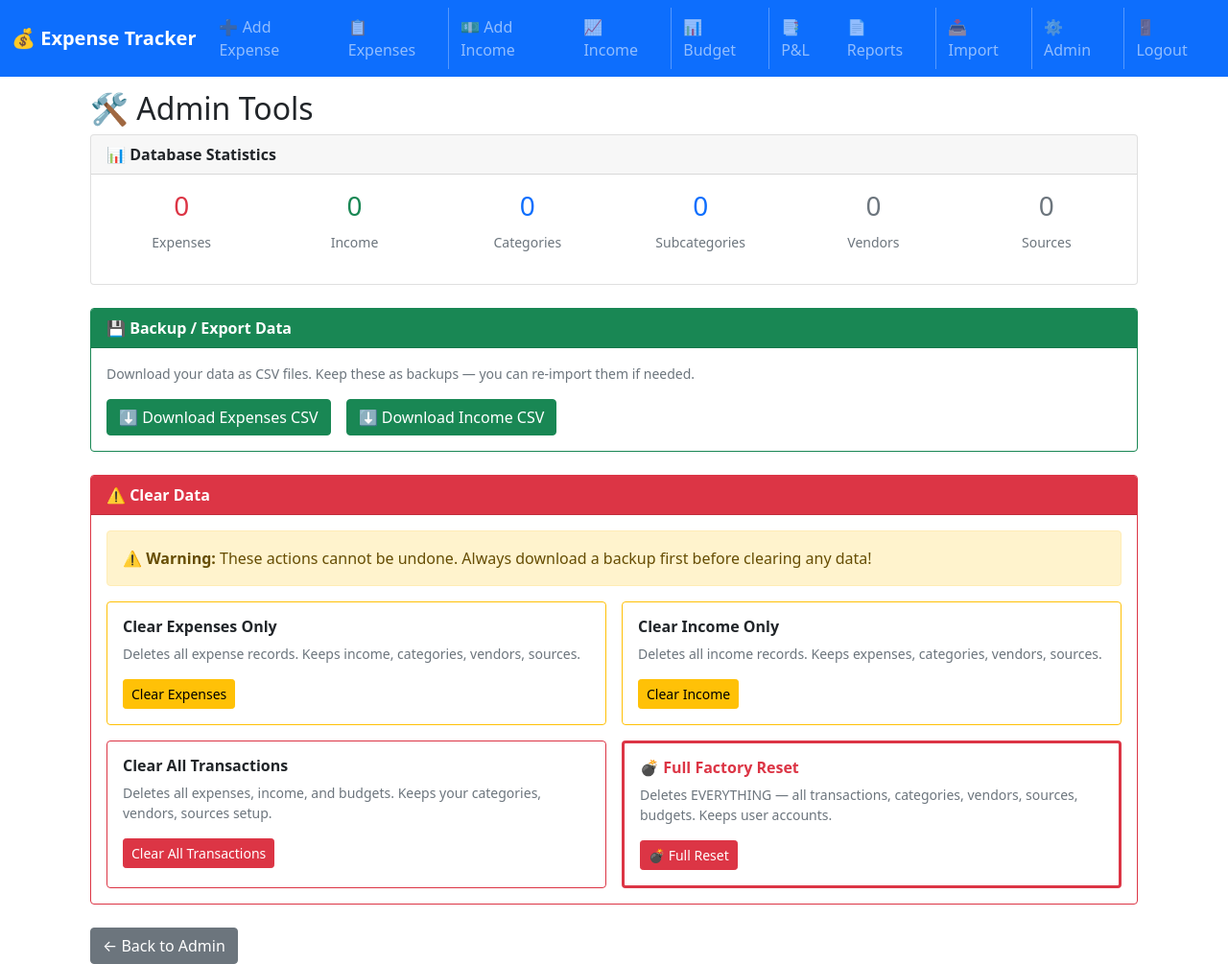
After one commit to treborreimroc/holly-expense-tracker, a Flask app: page /admin/tools in a window 1280 px wide. The commit adds this page. Shown: the whole page at 96% size. Run offline with Flask 3, Linux system fonts and the light colour scheme; the visitor is signed in with stand-in values (Sample User, id 1); data that the repository does not hold is empty; some libraries are stand-ins or nearby versions.

Commit message:
Add files via upload

```diff
--- a/app.py
+++ b/app.py
@@ -1773,12 +1773,11 @@ def csv_import_process():
     income_imported = 0
     errors = 0
 
+    from datetime import datetime as dt
+
     for row in rows:
         try:
-            # Parse date — handle common formats
             date_str = row['date'].strip()
-            # Try common date formats
-            from datetime import datetime as dt
             parsed_date = None
             for fmt in ['%Y-%m-%d', '%m/%d/%Y', '%d/%m/%Y', '%m-%d-%Y',
                         '%Y/%m/%d', '%b %d, %Y', '%d-%b-%Y', '%m/%d/%y']:
@@ -1796,6 +1795,15 @@ def csv_import_process():
             description = row['description'][:255]
 
             if row['type'] == 'expense':
+                # Duplicate check — same date, amount, description
+                cursor.execute("""
+                    SELECT COUNT(*) as cnt FROM expenses
+                    WHERE date = %s AND amount = %s
+                    AND LOWER(description) = LOWER(%s)
+                """, (parsed_date, amount, description))
+                if cursor.fetchone()['cnt'] > 0:
+                    errors += 1  # count as skipped duplicate
+                    continue
                 cursor.execute("""
                     INSERT INTO expenses
                         (date, source_id, description, category_id, amount, created_at)
@@ -1803,6 +1811,15 @@ def csv_import_process():
                 """, (parsed_date, source_id, description, category_id, amount))
                 expenses_imported += 1
             else:
+                # Duplicate check for income
+                cursor.execute("""
+                    SELECT COUNT(*) as cnt FROM income
+                    WHERE date = %s AND amount = %s
+                    AND LOWER(description) = LOWER(%s)
+                """, (parsed_date, amount, description))
+                if cursor.fetchone()['cnt'] > 0:
+                    errors += 1
+                    continue
                 cursor.execute("""
                     INSERT INTO income
                         (date, source_id, description, amount, created_at)
@@ -1856,6 +1873,176 @@ def csv_template_delete(template_id):
     cursor.close(); conn.close()
     return jsonify({'success': True})
 
+
+# ============= ADMIN TOOLS =============
+@app.route('/admin/tools')
+@login_required
+def admin_tools():
+    conn = get_db_connection()
+    cursor = conn.cursor(cursor_factory=psycopg2.extras.RealDictCursor)
+    stats = {}
+    for table in ['expenses', 'income', 'categories', 'subcategories',
+                  'vendors', 'sources', 'budget', 'tax_rates', 'users']:
+        try:
+            cursor.execute(f'SELECT COUNT(*) as count FROM {table}')
+            stats[table] = cursor.fetchone()['count']
+        except Exception:
+            stats[table] = 0
+    cursor.close(); conn.close()
+    return render_template('admin_tools.html', stats=stats)
+
+@app.route('/admin/backup/expenses')
+@login_required
+def backup_expenses():
+    import csv
+    from io import StringIO
+    from flask import Response
+    conn = get_db_connection()
+    cursor = conn.cursor(cursor_factory=psycopg2.extras.RealDictCursor)
+    cursor.execute("""
+        SELECT e.date, e.description, e.amount, e.notes,
+               s.name as source, c.name as category,
+               sc.name as subcategory, v.name as vendor,
+               tr.name as tax_rate, e.subtotal, e.tax_amount
+        FROM expenses e
+        LEFT JOIN sources s ON e.source_id = s.id
+        LEFT JOIN categories c ON e.category_id = c.id
+        LEFT JOIN subcategories sc ON e.subcategory_id = sc.id
+        LEFT JOIN vendors v ON e.vendor_id = v.id
+        LEFT JOIN tax_rates tr ON e.tax_rate_id = tr.id
+        WHERE e.archived = 0 AND (e.is_split = 0 OR e.is_split = 2)
+        ORDER BY e.date DESC
+    """)
+    rows = cursor.fetchall()
+    cursor.close(); conn.close()
+
+    output = StringIO()
+    writer = csv.writer(output)
+    writer.writerow(['Date','Description','Amount','Source','Category',
+                     'Subcategory','Vendor','Tax Rate','Subtotal','Tax Amount','Notes'])
+    for r in rows:
+        writer.writerow([r['date'], r['description'], r['amount'], r['source'],
+                        r['category'], r['subcategory'], r['vendor'],
+                        r['tax_rate'], r['subtotal'], r['tax_amount'], r['notes']])
+
+    output.seek(0)
+    filename = f'expenses_backup_{datetime.now().strftime("%Y%m%d_%H%M%S")}.csv'
+    return Response(output.read(), mimetype='text/csv',
+                   headers={'Content-Disposition': f'attachment; filename="{filename}"'})
+
+@app.route('/admin/backup/income')
+@login_required
+def backup_income():
+    import csv
+    from io import StringIO
+    from flask import Response
+    conn = get_db_connection()
+    cursor = conn.cursor(cursor_factory=psycopg2.extras.RealDictCursor)
+    cursor.execute("""
+        SELECT i.date, i.description, i.amount, i.notes,
+               s.name as source, ic.name as category
+        FROM income i
+        LEFT JOIN sources s ON i.source_id = s.id
+        LEFT JOIN income_categories ic ON i.category_id = ic.id
+        WHERE i.archived = 0
+        ORDER BY i.date DESC
+    """)
+    rows = cursor.fetchall()
+    cursor.close(); conn.close()
+
+    output = StringIO()
+    writer = csv.writer(output)
+    writer.writerow(['Date','Description','Amount','Source','Category','Notes'])
+    for r in rows:
+        writer.writerow([r['date'], r['description'], r['amount'],
+                        r['source'], r['category'], r['notes']])
+
+    output.seek(0)
+    filename = f'income_backup_{datetime.now().strftime("%Y%m%d_%H%M%S")}.csv'
+    return Response(output.read(), mimetype='text/csv',
+                   headers={'Content-Disposition': f'attachment; filename="{filename}"'})
+
+@app.route('/admin/clear', methods=['POST'])
+@login_required
+def admin_clear():
+    if session.get('username') != 'admin':
+        return jsonify({'success': False, 'error': 'Admin only'})
+
+    action = request.form.get('action')
+    confirm = request.form.get('confirm', '').strip().upper()
+
+    if confirm != 'DELETE':
+        return jsonify({'success': False, 'error': 'Type DELETE to confirm'})
+
+    conn = get_db_connection()
+    cursor = conn.cursor()
+
+    try:
+        if action == 'expenses_only':
+            cursor.execute('DELETE FROM expenses')
+            msg = 'All expenses deleted'
+        elif action == 'income_only':
+            cursor.execute('DELETE FROM income')
+            msg = 'All income deleted'
+        elif action == 'transactions':
+            cursor.execute('DELETE FROM expenses')
+            cursor.execute('DELETE FROM income')
+            cursor.execute('DELETE FROM budget')
+            msg = 'All transactions and budgets deleted'
+        elif action == 'full_reset':
+            for table in ['expenses', 'income', 'budget', 'budget_subcategory',
+                         'subcategories', 'vendors', 'categories', 'income_categories',
+                         'sources', 'tax_rates', 'csv_templates']:
+                cursor.execute(f'DELETE FROM {table}')
+            msg = 'Full reset complete — all data deleted'
+        else:
+            conn.rollback()
+            cursor.close(); conn.close()
+            return jsonify({'success': False, 'error': 'Unknown action'})
+
+        conn.commit()
+        cursor.close(); conn.close()
+        return jsonify({'success': True, 'message': msg})
+    except Exception as e:
+        conn.rollback()
+        cursor.close(); conn.close()
+        return jsonify({'success': False, 'error': str(e)})
+
+
+@app.route('/csv-import/check-duplicates', methods=['POST'])
+@login_required
+def check_duplicates():
+    """Check which rows already exist in the database."""
+    data = request.get_json()
+    rows = data.get('rows', [])
+    duplicate_indices = []
+
+    conn = get_db_connection()
+    cursor = conn.cursor(cursor_factory=psycopg2.extras.RealDictCursor)
+
+    for i, row in enumerate(rows):
+        try:
+            if row['type'] == 'expense':
+                cursor.execute("""
+                    SELECT COUNT(*) as cnt FROM expenses
+                    WHERE date = %s AND amount = %s
+                    AND LOWER(description) = LOWER(%s)
+                """, (row['date'], float(row['amount']), row['description']))
+            else:
+                cursor.execute("""
+                    SELECT COUNT(*) as cnt FROM income
+                    WHERE date = %s AND amount = %s
+                    AND LOWER(description) = LOWER(%s)
+                """, (row['date'], float(row['amount']), row['description']))
+
+            if cursor.fetchone()['cnt'] > 0:
+                duplicate_indices.append(i)
+        except Exception:
+            pass
+
+    cursor.close(); conn.close()
+    return jsonify({'duplicates': duplicate_indices})
+
 if __name__ == '__main__':
     port = int(os.environ.get('PORT', 5000))
     app.run(host='0.0.0.0', port=port, debug=False)
--- /dev/null
+++ b/templates/admin_tools.html
@@ -0,0 +1,191 @@
+{% extends "base.html" %}
+{% block title %}Admin Tools{% endblock %}
+{% block content %}
+<div class="container mt-4">
+    <h2>🛠️ Admin Tools</h2>
+
+    <!-- Database Statistics -->
+    <div class="card mb-4">
+        <div class="card-header fw-bold">📊 Database Statistics</div>
+        <div class="card-body">
+            <div class="row text-center">
+                <div class="col-md-2 col-4 mb-3">
+                    <h3 class="text-danger">{{ stats.expenses }}</h3>
+                    <small class="text-muted">Expenses</small>
+                </div>
+                <div class="col-md-2 col-4 mb-3">
+                    <h3 class="text-success">{{ stats.income }}</h3>
+                    <small class="text-muted">Income</small>
+                </div>
+                <div class="col-md-2 col-4 mb-3">
+                    <h3 class="text-primary">{{ stats.categories }}</h3>
+                    <small class="text-muted">Categories</small>
+                </div>
+                <div class="col-md-2 col-4 mb-3">
+                    <h3 class="text-primary">{{ stats.subcategories }}</h3>
+                    <small class="text-muted">Subcategories</small>
+                </div>
+                <div class="col-md-2 col-4 mb-3">
+                    <h3 class="text-secondary">{{ stats.vendors }}</h3>
+                    <small class="text-muted">Vendors</small>
+                </div>
+                <div class="col-md-2 col-4 mb-3">
+                    <h3 class="text-secondary">{{ stats.sources }}</h3>
+                    <small class="text-muted">Sources</small>
+                </div>
+            </div>
+        </div>
+    </div>
+
+    <!-- Backup / Export -->
+    <div class="card mb-4 border-success">
+        <div class="card-header bg-success text-white fw-bold">💾 Backup / Export Data</div>
+        <div class="card-body">
+            <p class="text-muted small mb-3">
+                Download your data as CSV files. Keep these as backups — you can re-import them if needed.
+            </p>
+            <div class="d-flex gap-3 flex-wrap">
+                <a href="{{ url_for('backup_expenses') }}" class="btn btn-success">
+                    ⬇ Download Expenses CSV
+                </a>
+                <a href="{{ url_for('backup_income') }}" class="btn btn-success">
+                    ⬇ Download Income CSV
+                </a>
+            </div>
+        </div>
+    </div>
+
+    <!-- Clear Data — admin only -->
+    {% if session.username == 'admin' %}
+    <div class="card mb-4 border-danger">
+        <div class="card-header bg-danger text-white fw-bold">⚠️ Clear Data</div>
+        <div class="card-body">
+            <div class="alert alert-warning">
+                <strong>⚠️ Warning:</strong> These actions cannot be undone.
+                Always download a backup first before clearing any data!
+            </div>
+
+            <div class="row g-3">
+
+                <!-- Clear Expenses Only -->
+                <div class="col-md-6">
+                    <div class="card border-warning h-100">
+                        <div class="card-body">
+                            <h6 class="fw-bold">Clear Expenses Only</h6>
+                            <p class="small text-muted">Deletes all expense records. Keeps income, categories, vendors, sources.</p>
+                            <button type="button" class="btn btn-warning btn-sm"
+                                    onclick="confirmClear('expenses_only', 'Delete ALL expenses?')">
+                                Clear Expenses
+                            </button>
+                        </div>
+                    </div>
+                </div>
+
+                <!-- Clear Income Only -->
+                <div class="col-md-6">
+                    <div class="card border-warning h-100">
+                        <div class="card-body">
+                            <h6 class="fw-bold">Clear Income Only</h6>
+                            <p class="small text-muted">Deletes all income records. Keeps expenses, categories, vendors, sources.</p>
+                            <button type="button" class="btn btn-warning btn-sm"
+                                    onclick="confirmClear('income_only', 'Delete ALL income records?')">
+                                Clear Income
+                            </button>
+                        </div>
+                    </div>
+                </div>
+
+                <!-- Clear All Transactions -->
+                <div class="col-md-6">
+                    <div class="card border-danger h-100">
+                        <div class="card-body">
+                            <h6 class="fw-bold">Clear All Transactions</h6>
+                            <p class="small text-muted">Deletes all expenses, income, and budgets. Keeps your categories, vendors, sources setup.</p>
+                            <button type="button" class="btn btn-danger btn-sm"
+                                    onclick="confirmClear('transactions', 'Delete ALL expenses, income and budgets?')">
+                                Clear All Transactions
+                            </button>
+                        </div>
+                    </div>
+                </div>
+
+                <!-- Full Reset -->
+                <div class="col-md-6">
+                    <div class="card border-danger h-100" style="border-width:3px !important;">
+                        <div class="card-body">
+                            <h6 class="fw-bold text-danger">💣 Full Factory Reset</h6>
+                            <p class="small text-muted">Deletes EVERYTHING — all transactions, categories, vendors, sources, budgets. Keeps user accounts.</p>
+                            <button type="button" class="btn btn-danger btn-sm"
+                                    onclick="confirmClear('full_reset', 'FULL FACTORY RESET — delete absolutely everything?')">
+                                💣 Full Reset
+                            </button>
+                        </div>
+                    </div>
+                </div>
+
+            </div>
+        </div>
+    </div>
+    {% endif %}
+
+    <a href="{{ url_for('manage') }}" class="btn btn-secondary">← Back to Admin</a>
+</div>
+
+<!-- Confirm Modal -->
+<div class="modal fade" id="confirmModal" tabindex="-1">
+    <div class="modal-dialog">
+        <div class="modal-content">
+            <div class="modal-header bg-danger text-white">
+                <h5 class="modal-title">⚠️ Confirm Delete</h5>
+                <button type="button" class="btn-close btn-close-white" data-bs-dismiss="modal"></button>
+            </div>
+            <div class="modal-body">
+                <p id="confirmMsg" class="fw-bold"></p>
+                <p class="text-muted small">This cannot be undone. Type <strong>DELETE</strong> to confirm.</p>
+                <input type="text" id="confirmInput" class="form-control"
+                       placeholder="Type DELETE here">
+            </div>
+            <div class="modal-footer">
+                <button type="button" class="btn btn-secondary" data-bs-dismiss="modal">Cancel</button>
+                <button type="button" class="btn btn-danger" onclick="doDelete()">Delete</button>
+            </div>
+        </div>
+    </div>
+</div>
+
+<script>
+let pendingAction = '';
+
+function confirmClear(action, msg) {
+    pendingAction = action;
+    document.getElementById('confirmMsg').textContent = msg;
+    document.getElementById('confirmInput').value = '';
+    new bootstrap.Modal(document.getElementById('confirmModal')).show();
+}
+
+function doDelete() {
+    const confirmText = document.getElementById('confirmInput').value.trim().toUpperCase();
+    if (confirmText !== 'DELETE') {
+        alert('You must type DELETE to confirm.');
+        return;
+    }
+
+    const formData = new FormData();
+    formData.append('action', pendingAction);
+    formData.append('confirm', 'DELETE');
+
+    fetch('/admin/clear', { method: 'POST', body: formData })
+    .then(r => r.json())
+    .then(data => {
+        bootstrap.Modal.getInstance(document.getElementById('confirmModal')).hide();
+        if (data.success) {
+            alert('✅ ' + data.message);
+            location.reload();
+        } else {
+            alert('❌ ' + (data.error || 'Error'));
+        }
+    })
+    .catch(() => alert('Error — please try again'));
+}
+</script>
+{% endblock %}
```
Also changed, not shown: templates/manage.html (+9 -0 lines).
